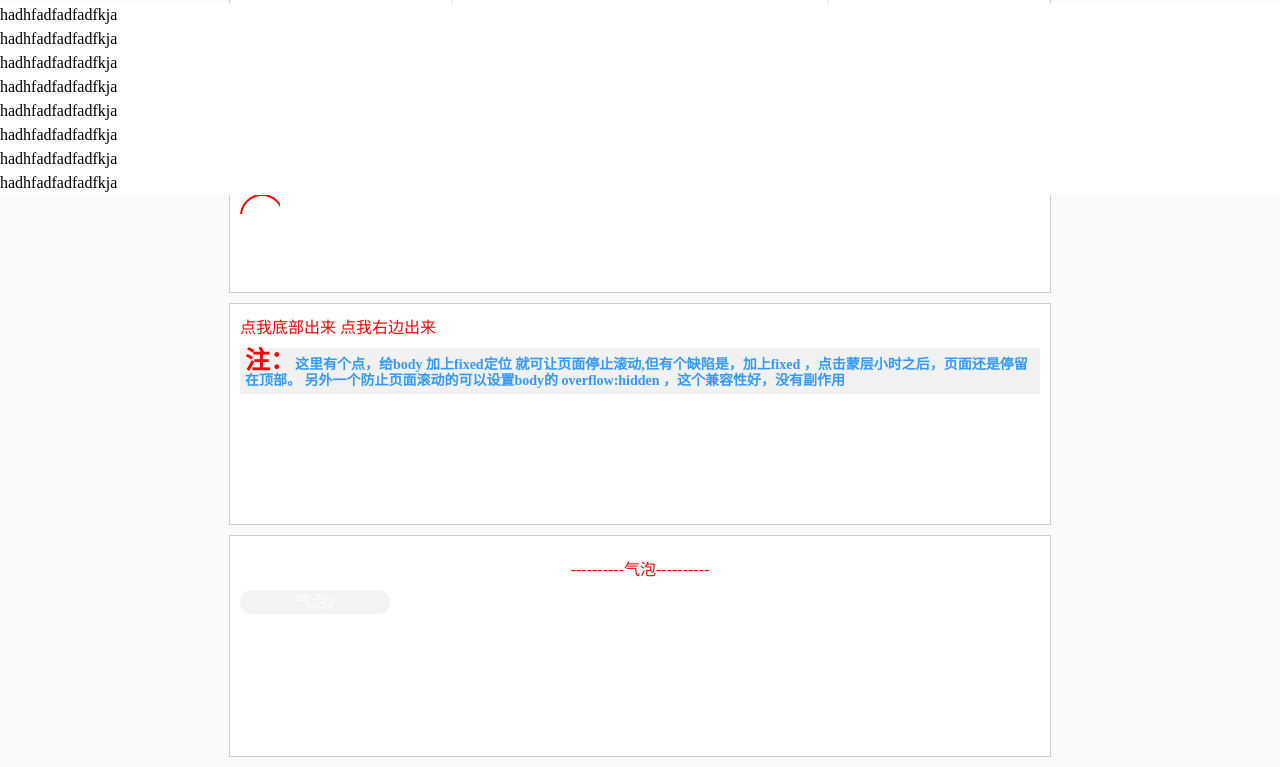
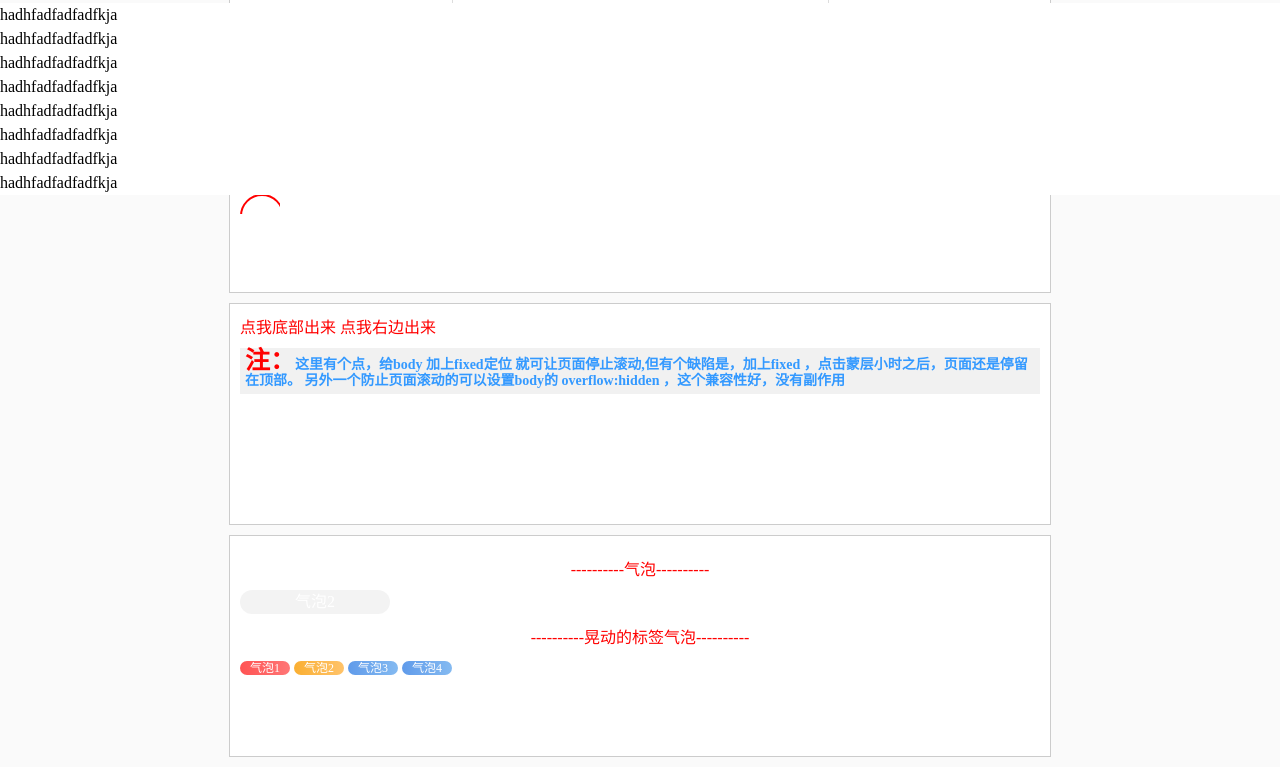
Before and after one commit to wsp971/mobilPageBuild, a website: page html/src/practice/animation.html in a window 1280 px wide. Shown: the part 797-1564 px from the top of the page. Drawn offline with nearby package versions, Linux system fonts and the light colour scheme; files that its build step writes are made by us from their sources.

Commit message:
gulp-commitMon Apr 09 2018 22:55:04 GMT+0800 (CST)
gulp-task

```diff
--- a/html/src/practice/animation.html
+++ b/html/src/practice/animation.html
@@ -60,6 +60,14 @@
             <li>气泡3</li>
             <li>很长的气泡很长的气泡</li>
         </ul>
+        <p class="doc">晃动的标签气泡</p>
+        <div>
+            <span class="qipao2 red">气泡1</span>
+            <span class="qipao2 yellow">气泡2</span>
+            <span class="qipao2 blue">气泡3</span>
+            <span class="qipao2 blue">气泡4</span>
+        </div>
+
     </div>
 
 
--- a/sass/practice/animation.scss
+++ b/sass/practice/animation.scss
@@ -134,6 +134,41 @@ ul.qipao{
 
 
 
+
+.qipao2{
+    padding:0 10px;
+    color: #fff;
+    border-radius: 14px;
+    font-size: 12px;
+    line-height: 14px;
+    animation: qipao2 2.3s 1.2s linear alternate infinite;
+    &.blue{
+        background: linear-gradient(90deg,#609bea,#84baf1);
+    }
+    &.yellow{
+        background: linear-gradient(90deg,#faaf32,#ffc36a);
+    }
+    &.red{
+        background: linear-gradient(90deg,#ff5353,#ff7676);
+    }
+    @at-root{
+        @keyframes qipao2{
+            0%{
+                transform: translate3d(0,0,0);
+            }
+            50%{
+                transform: translate3d(2px,-2px,0);
+            }
+            100%{
+                transform: translate3d(4px,0,0);
+            }
+
+        }
+    }
+}
+
+
+
 //蒙曾
 .footer-layer{
     position: fixed;
@@ -171,7 +206,6 @@ ul.qipao{
     &.show{
         transform: translate3d(0,0,0);
     }
-
 }
 
 
@@ -220,7 +254,6 @@ a{
             opacity: 1;
         }
     }
-
 }
 .appcontainer2{
     width: 375px;
```
